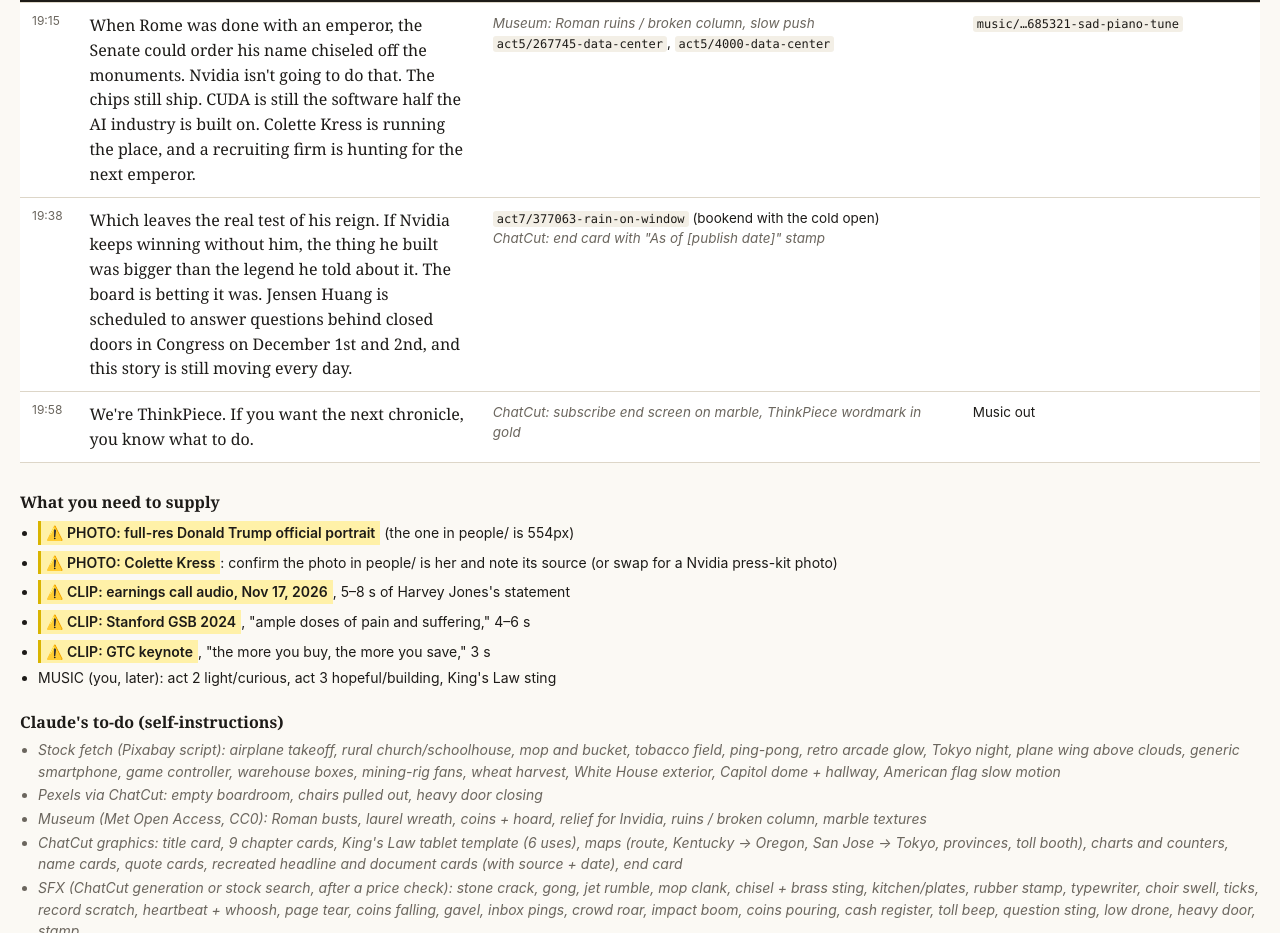
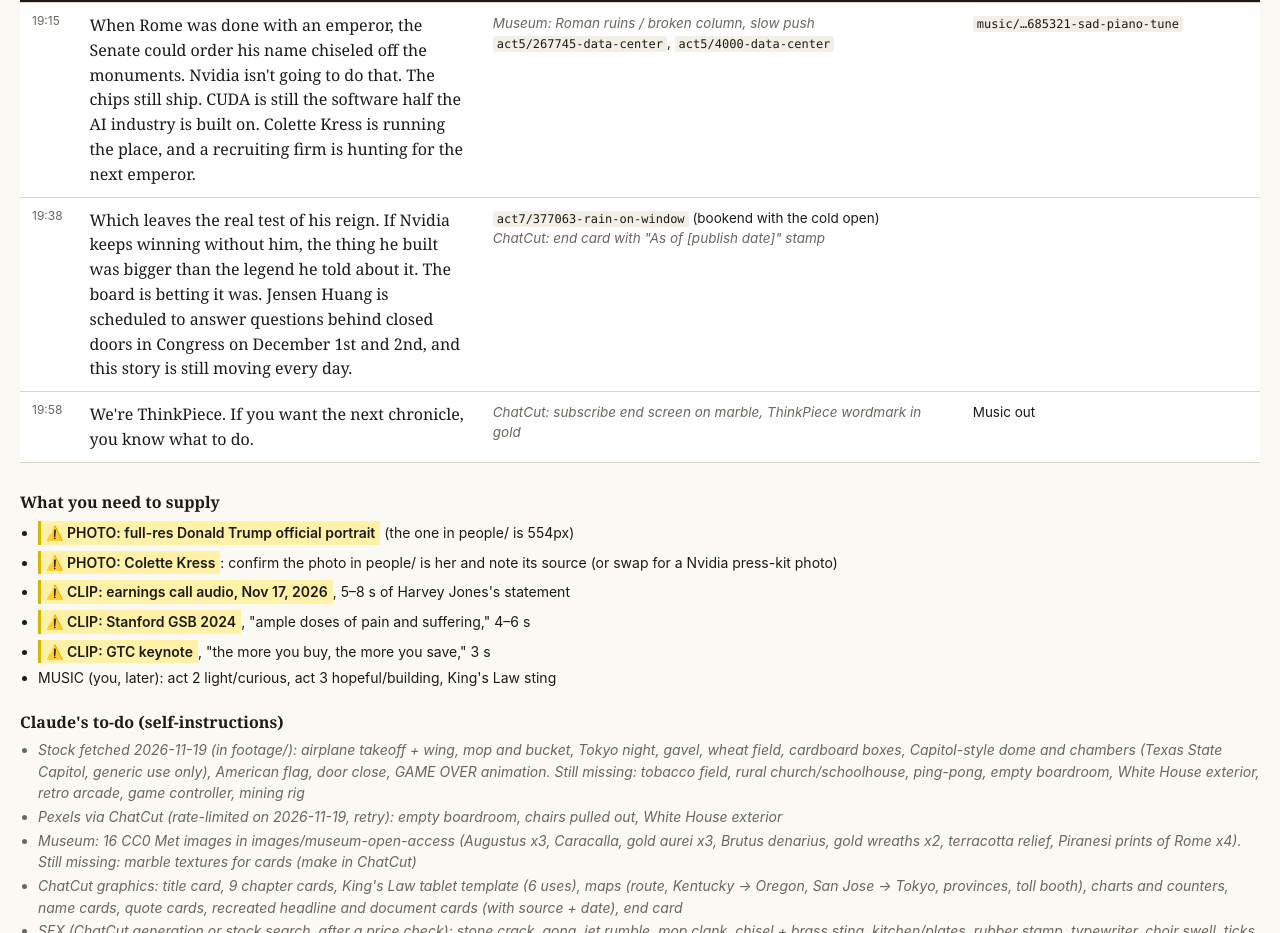
Before and after one commit to emerickli/rydiq-scripts, a plain HTML site: page index.html in a window 1280 px wide. Shown: the part 11067-12000 px from the top of the page. Drawn offline with Linux system fonts and the light colour scheme.

Commit message:
Update media to-do after stock and museum fetch
Co-Authored-By: Claude Opus 5.5 <noreply@anthropic.com>

```diff
--- a/index.html
+++ b/index.html
@@ -506,9 +506,9 @@
 
 <h2>Claude's to-do (self-instructions)</h2>
 <ul class="self">
-  <li>Stock fetch (Pixabay script): airplane takeoff, rural church/schoolhouse, mop and bucket, tobacco field, ping-pong, retro arcade glow, Tokyo night, plane wing above clouds, generic smartphone, game controller, warehouse boxes, mining-rig fans, wheat harvest, White House exterior, Capitol dome + hallway, American flag slow motion</li>
-  <li>Pexels via ChatCut: empty boardroom, chairs pulled out, heavy door closing</li>
-  <li>Museum (Met Open Access, CC0): Roman busts, laurel wreath, coins + hoard, relief for Invidia, ruins / broken column, marble textures</li>
+  <li>Stock fetched 2026-11-19 (in footage/): airplane takeoff + wing, mop and bucket, Tokyo night, gavel, wheat field, cardboard boxes, Capitol-style dome and chambers (Texas State Capitol, generic use only), American flag, door close, GAME OVER animation. Still missing: tobacco field, rural church/schoolhouse, ping-pong, empty boardroom, White House exterior, retro arcade, game controller, mining rig</li>
+  <li>Pexels via ChatCut (rate-limited on 2026-11-19, retry): empty boardroom, chairs pulled out, White House exterior</li>
+  <li>Museum: 16 CC0 Met images in images/museum-open-access (Augustus x3, Caracalla, gold aurei x3, Brutus denarius, gold wreaths x2, terracotta relief, Piranesi prints of Rome x4). Still missing: marble textures for cards (make in ChatCut)</li>
   <li>ChatCut graphics: title card, 9 chapter cards, King's Law tablet template (6 uses), maps (route, Kentucky → Oregon, San Jose → Tokyo, provinces, toll booth), charts and counters, name cards, quote cards, recreated headline and document cards (with source + date), end card</li>
   <li>SFX (ChatCut generation or stock search, after a price check): stone crack, gong, jet rumble, mop clank, chisel + brass sting, kitchen/plates, rubber stamp, typewriter, choir swell, ticks, record scratch, heartbeat + whoosh, page tear, coins falling, gavel, inbox pings, crowd roar, impact boom, coins pouring, cash register, toll beep, question sting, low drone, heavy door, stamp</li>
 </ul>
```
